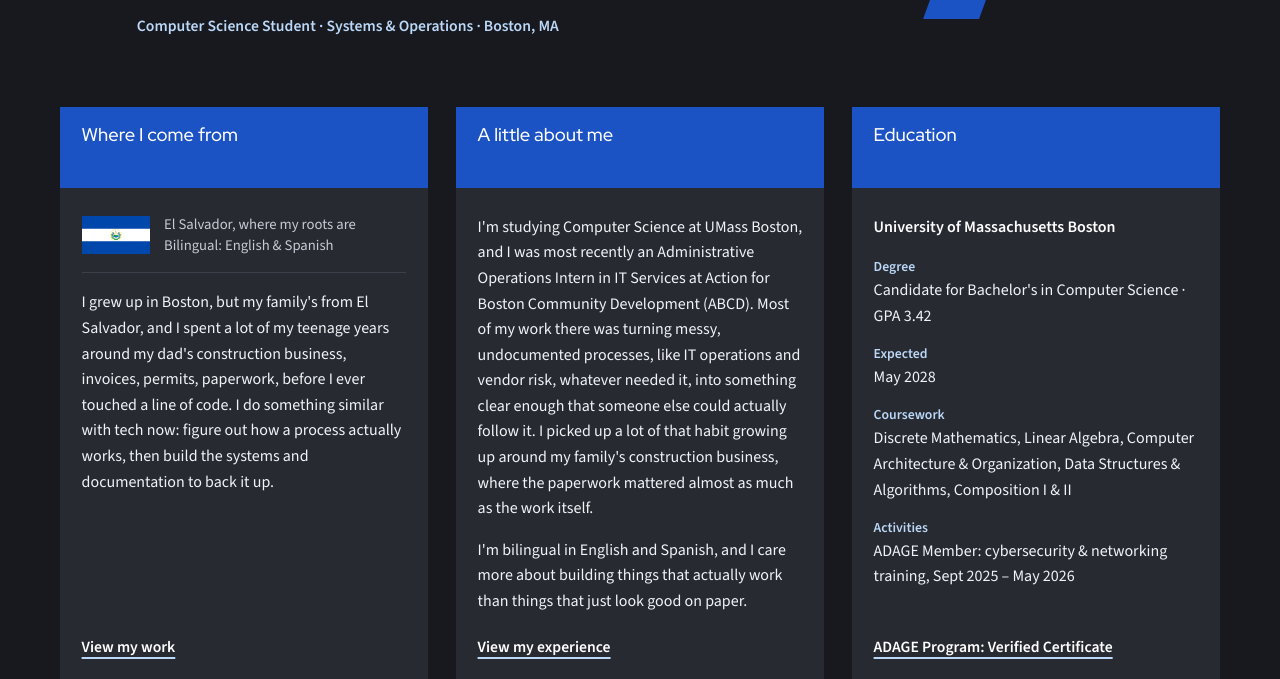
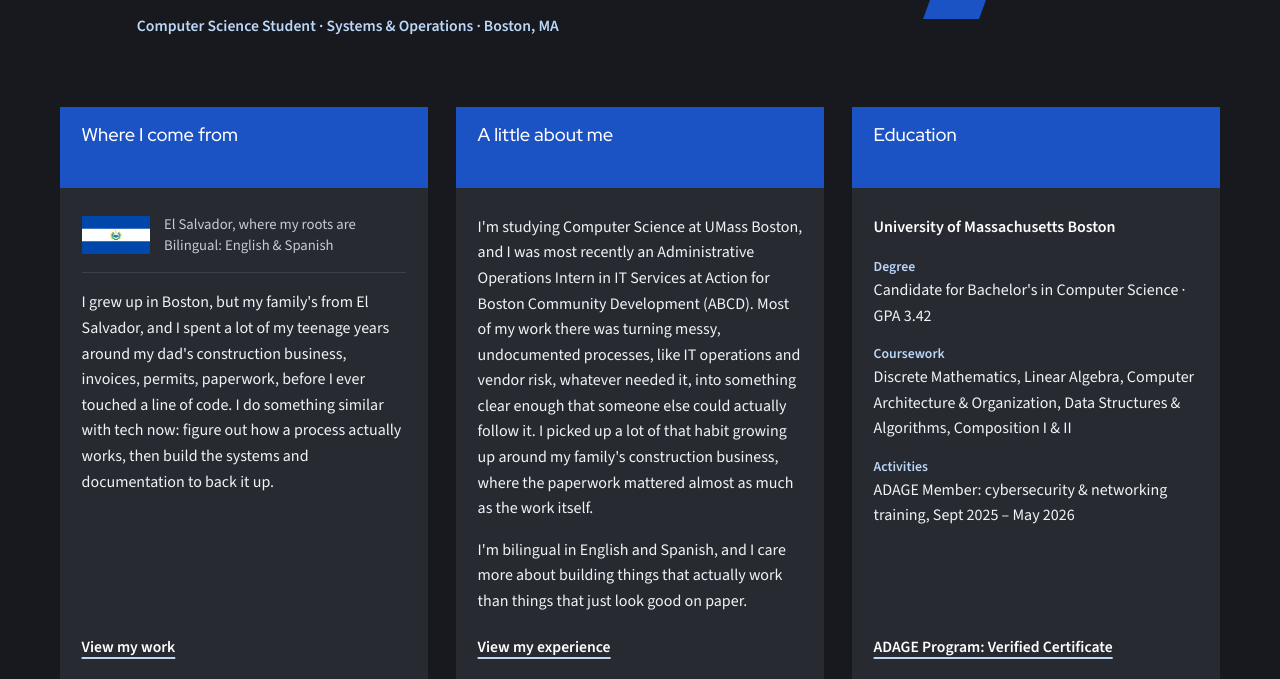
Before and after one commit to stevensantos5610-hub/portfolio, a plain HTML site: page index.html in a window 1280 px wide. Shown: the part 418-1097 px from the top of the page. Drawn offline with nearby package versions, Linux system fonts and the light colour scheme.

Commit message:
Remove expected graduation date
Co-Authored-By: Claude Opus 5.5 <noreply@anthropic.com>

```diff
--- a/index.html
+++ b/index.html
@@ -112,10 +112,6 @@
               <div>
                 <dt>Degree</dt>
                 <dd>Candidate for Bachelor's in Computer Science &middot; GPA 3.42</dd>
-              </div>
-              <div>
-                <dt>Expected</dt>
-                <dd>May 2028</dd>
               </div>
               <div>
                 <dt>Coursework</dt>
```
